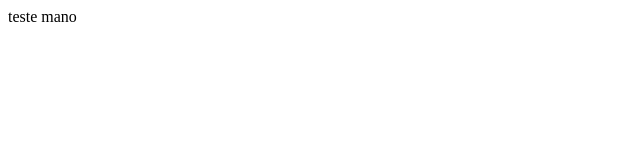
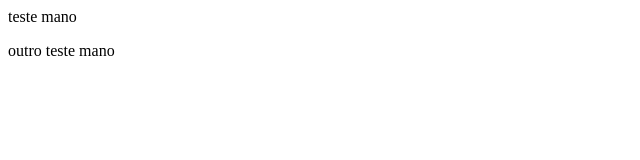
Before and after one commit to joaokima/meu_site, a plain HTML site: page contato.html in a window 1280 px wide. Shown: the full height of the page, 0-640 px from the left. Drawn offline with Linux system fonts and the light colour scheme.

Commit message:
2 commit

```diff
--- a/contato.html
+++ b/contato.html
@@ -4,5 +4,6 @@
     </head>
     <body>
         <p> teste mano</p>
+        <p1>outro teste mano</p1>
     </body>
 </html>
```
